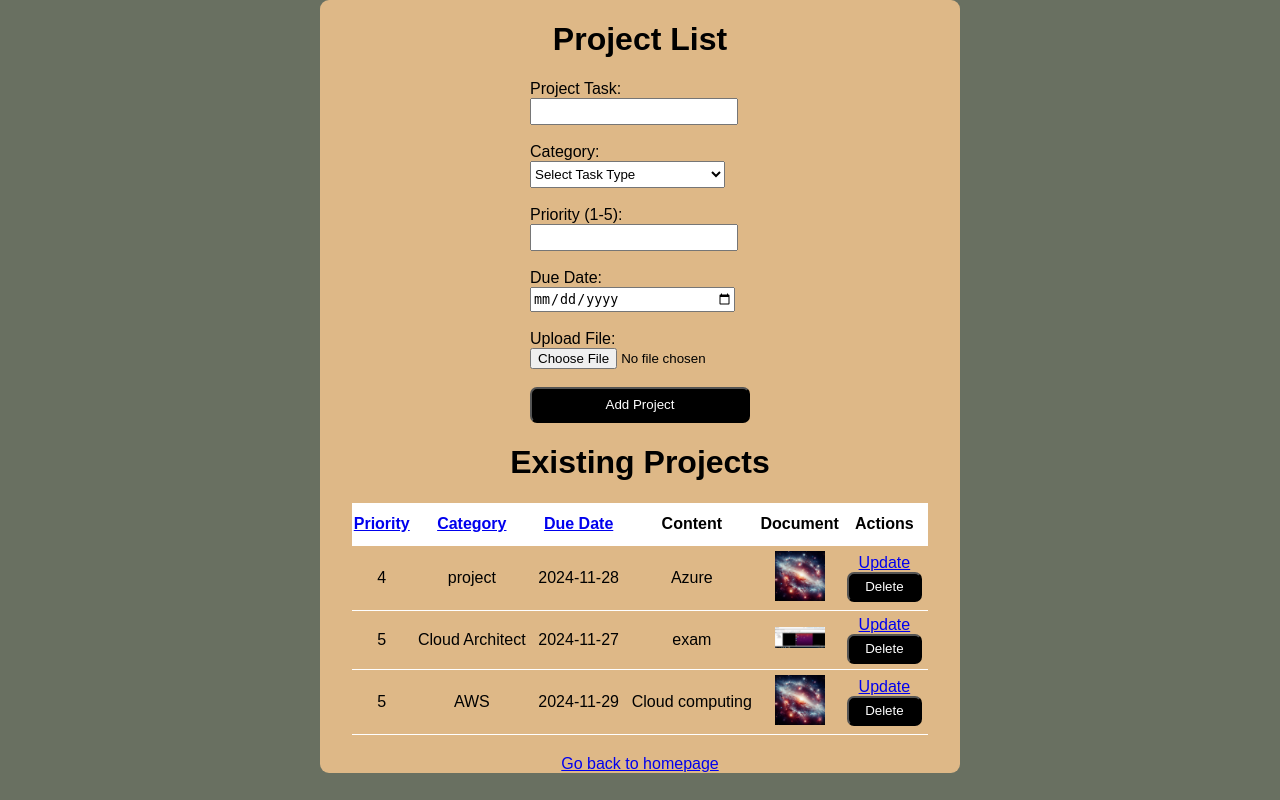
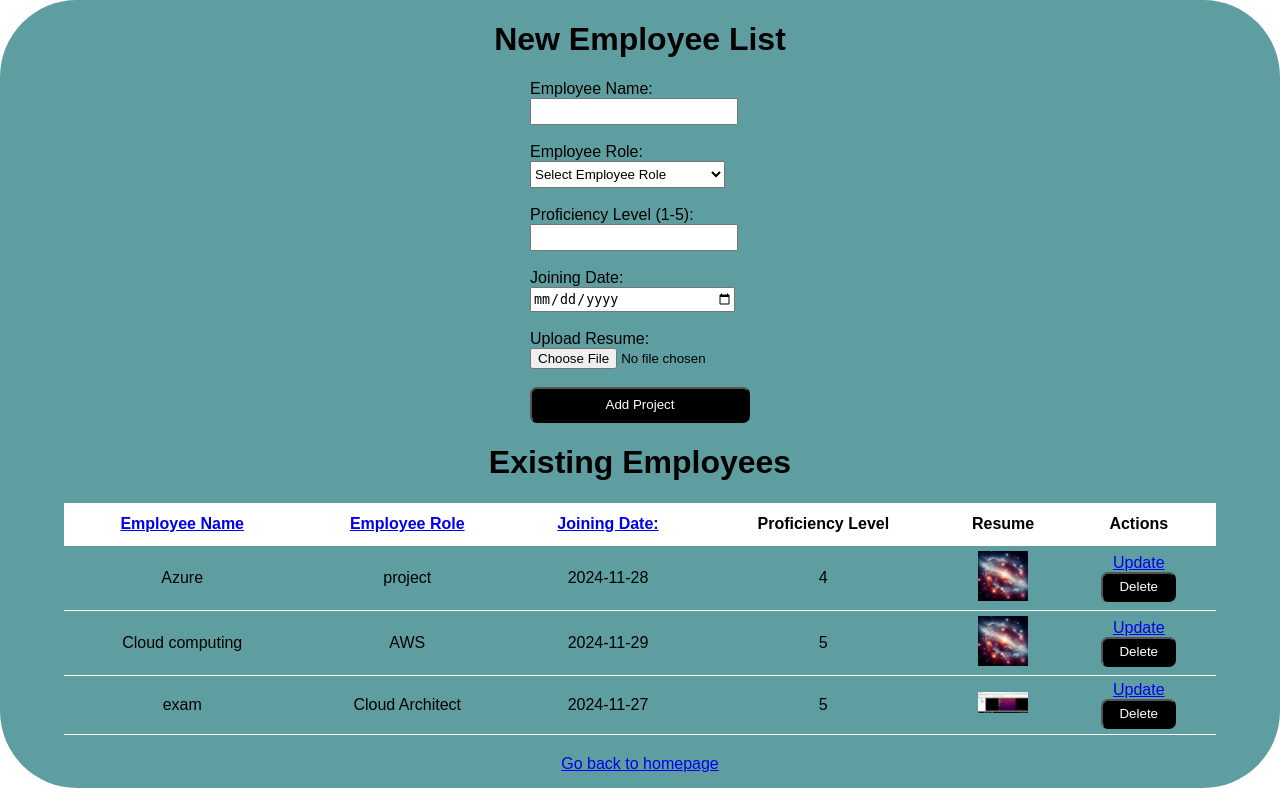
Before and after one commit to Yashgit1728/task, a Flask app: page /final_project in a window 1280 px wide. Run offline with Flask 2, Linux system fonts and the light colour scheme; data comes from the database, SQL or seed files in the repository; both versions use the stored data as it was after the commit.

Commit message:
all changes

```diff
--- a/FlaskIntroduction-master/app.py
+++ b/FlaskIntroduction-master/app.py
@@ -1,4 +1,4 @@
-from flask import Flask, render_template, url_for, request, redirect, flash
+from flask import Flask, render_template, url_for, request, redirect
 from models import db, Todo, Project
 import os
 from datetime import datetime
@@ -62,7 +62,6 @@ def form():
                 priority=priority,
                 due_date=due_date,
                 file_name=file.filename,
-
             )
 
             # Save to the database
@@ -76,14 +75,14 @@ def form():
 
     else:
         # Fetch all projects to display
-        sort_column = request.args.get('sort_column', 'priority')
+        sort_column = request.args.get('sort_column', 'task')
 
         # Valid columns for sorting
-        valid_columns = ['priority', 'category', 'due_date']
+        valid_columns = ['task', 'category', 'due_date']
 
         # Ensure sort_column is a valid column
         if sort_column not in valid_columns:
-            sort_column = 'priority'  # Default to 'priority' if invalid sort_column is provided
+            sort_column = 'task'  # Default to 'priority' if invalid sort_column is provided
 
         # Build dynamic sort query (ascending only)
         sort_query = asc(getattr(Project, sort_column))
--- a/FlaskIntroduction-master/static/css/main.css
+++ b/FlaskIntroduction-master/static/css/main.css
@@ -1,7 +1,7 @@
 body, html {
     margin: 0;
     font-family: sans-serif;
-    background-color: rgb(105, 112, 97);
+    background-color: white;
 }
 
 .content {
@@ -41,10 +41,11 @@ body .form-container {
     flex-direction: column;
     align-content: center;
     align-items: center;
-    width: 50%;
+    width: 100%;
     height: auto;
-    background-color: burlywood;
-    border-radius: 9px;
+    background-color: cadetblue;
+    border-radius: 77px;
+    padding-bottom:15px
 }
 
 input{
--- a/FlaskIntroduction-master/templates/final_project/Form.html
+++ b/FlaskIntroduction-master/templates/final_project/Form.html
@@ -1,38 +1,38 @@
 {% extends 'base.html' %}
 
 {% block head %}
-<title>Project List</title>
+<title>New Employee List</title>
 {% endblock %}
 
 {% block body %}
 
 <div class="form-container">
 
-    <h1>Project List</h1>
+    <h1>New Employee List</h1>
     <form action="/final_project" method="POST" enctype="multipart/form-data">
 
-        <label for="PT">Project Task:</label><br/>
+        <label for="PT">Employee Name:</label><br/>
         <input type="text" name="pTask" id="pTask" required><br><br>
 
         <!-- Dropdown -->
-        <label for="Project-type">Category:</label><br/>
+        <label for="Project-type">Employee Role:</label><br/>
         <select id="task-type" name="task_type" required>
-            <option value="">Select Task Type</option>
-            <option value="AWS">AWS</option>
-            <option value="project">Project Submission</option>
-            <option value="presentation">Presentation</option>
+            <option value="">Select Employee Role</option>
+            <option value="Cloud Architect">Cloud Architect</option>
+            <option value="Cybersecurity Analyst">Cybersecurity Analyst</option>
+            <option value="Software Developer">Software Developer</option>
         </select>
         <br><br>
 
-        <label for="priority">Priority (1-5):</label><br/>
+        <label for="priority">Proficiency Level (1-5):</label><br/>
         <input type="number" name="pr" id="pr" min="1" max="5" required><br><br>
 
-        <label for="due-date">Due Date:</label><br/>
+        <label for="due-date">Joining Date:</label><br/>
         <input type="date" id="due-date" name="due_date" required>
         <br><br>
 
         <!-- File Upload -->
-        <label for="file-upload">Upload File:</label><br/>
+        <label for="file-upload">Upload Resume:</label><br/>
         <input type="file" id="file-upload" name="file_upload" required>
         <br><br>
 
@@ -40,31 +40,31 @@
         <input type="submit" value="Add Project" id="sub">
     </form>
 
-    <h1>Existing Projects</h1>
+    <h1>Existing Employees</h1>
     {% if projects|length < 1 %}
-        <h4 style="text-align: center">There are no projects. Add one below!</h4>
+        <h4 style="text-align: center">There are no Employees found. Add a New Employee!</h4>
         {% else %}
         <table class="table_style">
             <tr>
                 <th>
-                    <a href="?sort_column=priority">Priority</a>
+                    <a href="?sort_column=priority">Employee Name</a>
                 </th>
                 <th>
-                    <a href="?sort_column=category">Category</a>
+                    <a href="?sort_column=category">Employee Role</a>
                 </th>
                 <th>
-                    <a href="?sort_column=due_date">Due Date</a>
+                    <a href="?sort_column=due_date">Joining Date:</a>
                 </th>
-        <th>Content</th>
-        <th>Document</th>
+        <th>Proficiency Level</th>
+        <th>Resume</th>
         <th>Actions</th>
     </tr>
     {% for project in projects %}
     <tr>
-        <td>{{project.priority}}</td>
+        <td>{{project.task}}</td>
         <td>{{project.category}}</td>
         <td>{{project.due_date}}</td>
-        <td>{{project.task}}</td>
+        <td>{{project.priority}}</td>
         <td>
             <a href="{{ url_for('static', filename='uploads/' + project.file_name) }}" >
                 <img src="{{ url_for('static', filename='uploads/' + project.file_name) }}" alt="{{ project.file_name }}" style="max-width: 50px; max-height: 50px;">
```
Also changed, not shown: FlaskIntroduction-master/templates/final_project/Form_update.html (+11 -11 lines), FlaskIntroduction-master/test.db, 1 other file.
